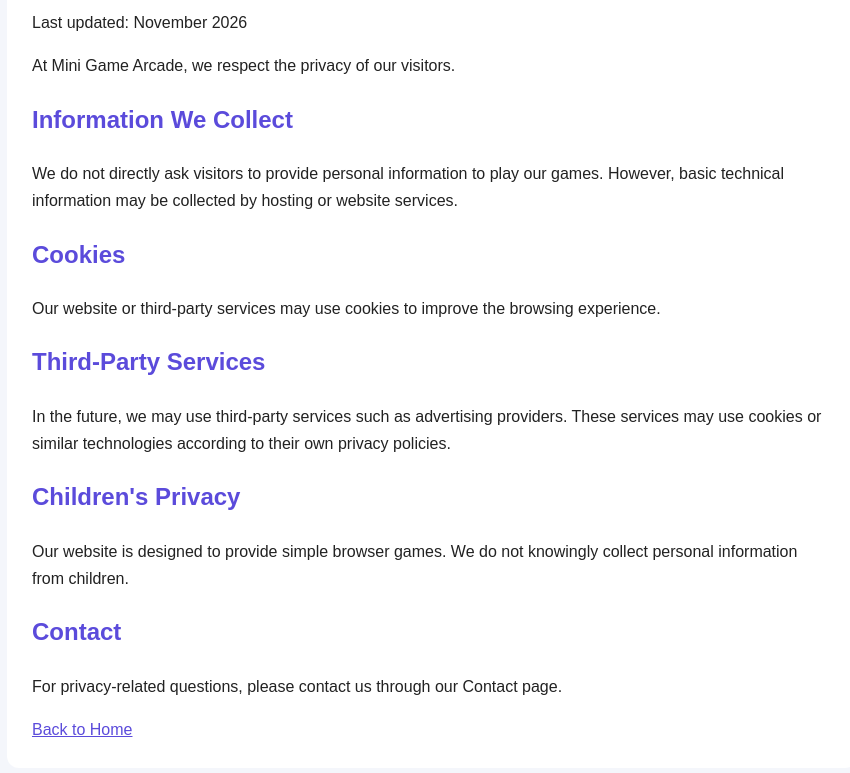
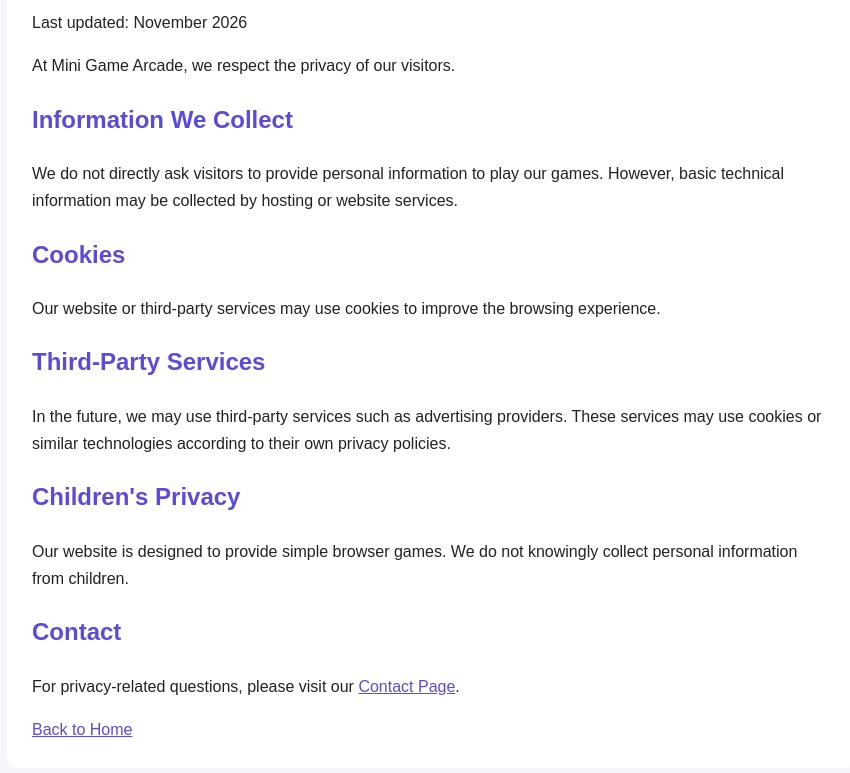
Before and after one commit to manshuthakur505-maker/mini-game-arcade, a plain HTML site: page privacy.html in a window 1280 px wide. Shown: the part 173-946 px from the top of the page, without its empty margins (208-1058 px from the left). Drawn offline with Linux system fonts and the light colour scheme.

Commit message:
Improve Privacy Policy SEO

```diff
--- a/privacy.html
+++ b/privacy.html
@@ -1,9 +1,14 @@
+
 <!DOCTYPE html>
 <html lang="en">
 <head>
     <meta charset="UTF-8">
     <meta name="viewport" content="width=device-width, initial-scale=1.0">
+
     <title>Privacy Policy - Mini Game Arcade</title>
+
+    <meta name="description" content="Read the Mini Game Arcade Privacy Policy to learn about visitor information, cookies, third-party services and how we approach privacy.">
+
     <style>
         body {
             font-family: Arial, sans-serif;
@@ -51,8 +56,8 @@
         We do not knowingly collect personal information from children.</p>
 
         <h2>Contact</h2>
-        <p>For privacy-related questions, please contact us through
-        our Contact page.</p>
+        <p>For privacy-related questions, please visit our
+        <a href="contact.html">Contact Page</a>.</p>
 
         <a href="index.html">Back to Home</a>
     </div>
```
